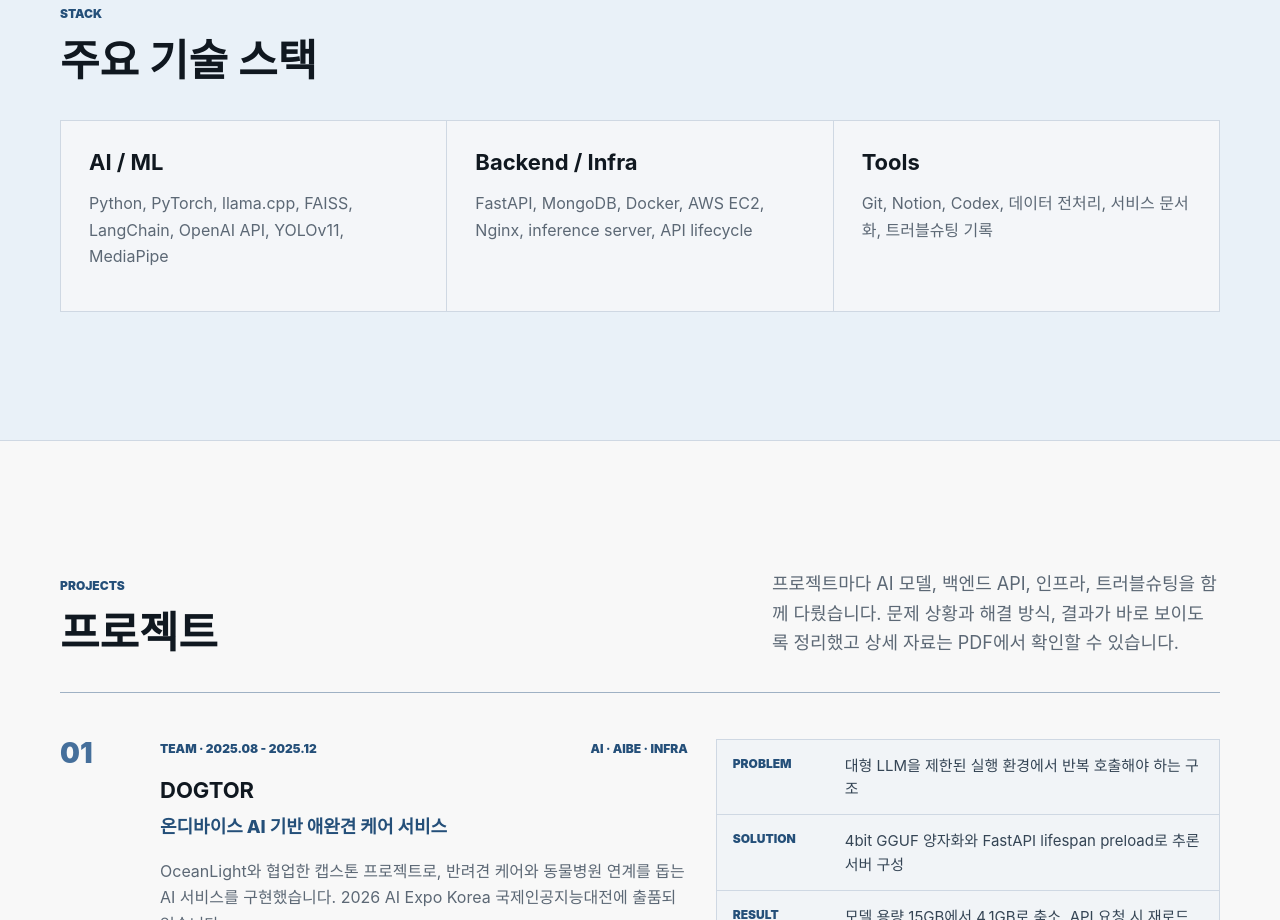
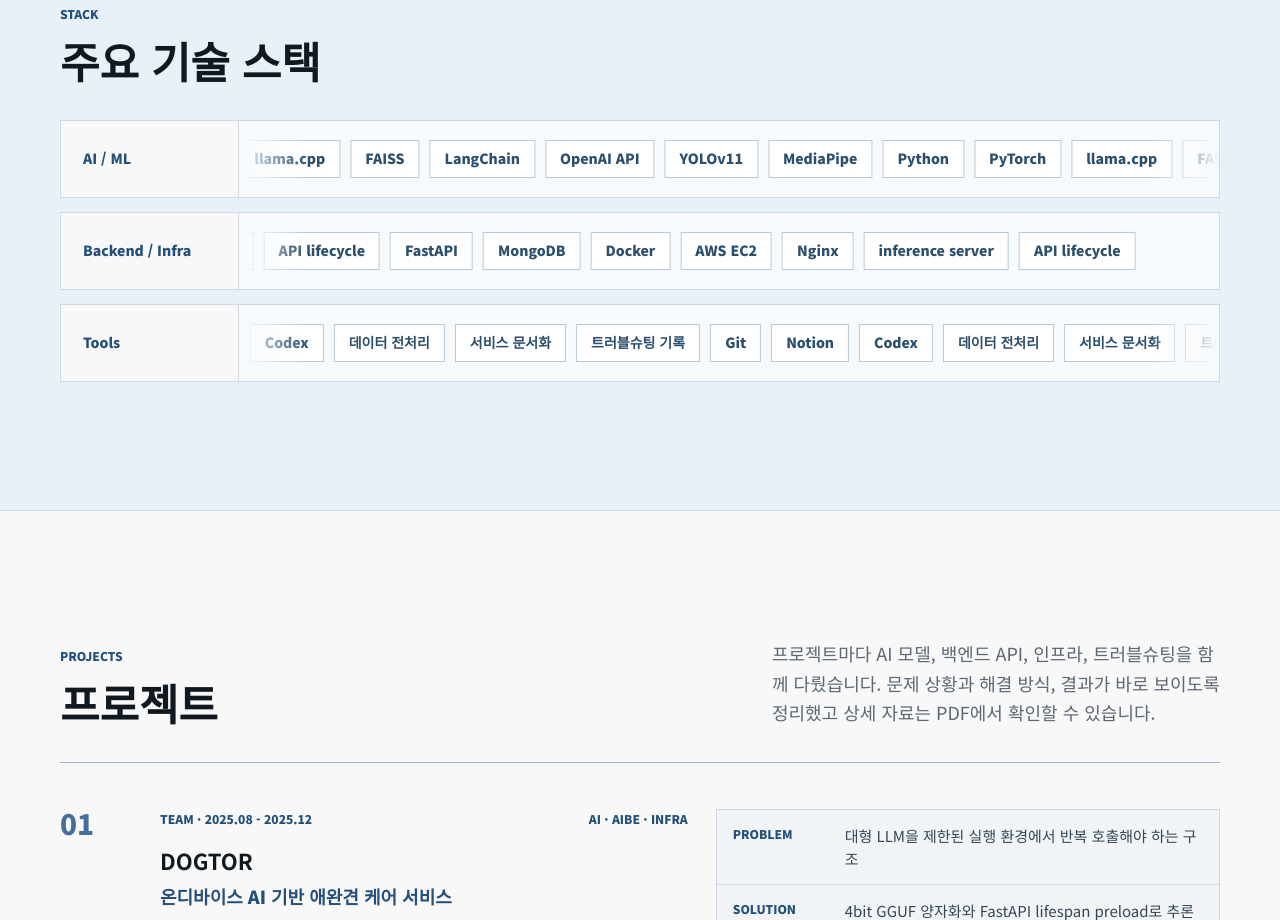
Before and after one commit to yeeeengyu/ingyuChoi_portfolio, a Next.js app: page / in a window 1280 px wide. Shown: the part 1400-2320 px from the top of the page. Built offline with nearby package versions, Linux system fonts and the light colour scheme; no server answers.

Commit message:
Animate stack section

```diff
--- a/app/globals.css
+++ b/app/globals.css
@@ -1,3 +1,5 @@
+@import url('https://fonts.googleapis.com/css2?family=Noto+Sans+KR:wght@400;500;600;700;800;900&display=swap');
+
 :root {
   --bg: #f8f8f8;
   --ink: #101820;
@@ -11,7 +13,7 @@
   --gold: #a88750;
   color: var(--ink);
   background: var(--bg);
-  font-family: Inter, -apple-system, BlinkMacSystemFont, "Segoe UI", "Apple SD Gothic Neo", "Noto Sans KR", sans-serif;
+  font-family: "Noto Sans KR", -apple-system, BlinkMacSystemFont, "Segoe UI", "Apple SD Gothic Neo", sans-serif;
   scroll-behavior: smooth;
 }
 
@@ -214,30 +216,102 @@ p {
   font-size: 18px;
 }
 
-.stackGrid {
+.stackTicker {
   display: grid;
-  grid-template-columns: repeat(3, minmax(0, 1fr));
-  gap: 1px;
-  border: 1px solid var(--line);
-  background: var(--line);
+  gap: 14px;
 }
 
-.stackItem {
-  min-height: 190px;
-  padding: 28px;
-  background: rgba(255, 255, 255, 0.78);
+.stackBand {
+  display: grid;
+  grid-template-columns: 178px minmax(0, 1fr);
+  min-height: 78px;
+  overflow: hidden;
+  border: 1px solid var(--line);
+  background: rgba(255, 255, 255, 0.66);
 }
 
-.stackItem h3,
+.stackBandLabel {
+  display: flex;
+  align-items: center;
+  padding: 18px 22px;
+  border-right: 1px solid var(--line);
+  background: rgba(248, 248, 248, 0.74);
+  color: var(--blue-deep);
+  font-size: 14px;
+  font-weight: 900;
+  line-height: 1.25;
+}
+
+.stackMarquee {
+  display: flex;
+  min-width: 0;
+  overflow: hidden;
+  mask-image: linear-gradient(90deg, transparent 0, black 7%, black 93%, transparent 100%);
+}
+
+.stackTrack {
+  display: flex;
+  width: max-content;
+  animation: stackScroll 30s linear infinite;
+}
+
+.stackBand:nth-child(even) .stackTrack {
+  animation-direction: reverse;
+  animation-duration: 34s;
+}
+
+.stackLoop {
+  display: flex;
+  flex: 0 0 auto;
+  gap: 10px;
+  align-items: center;
+  padding: 18px 10px 18px 0;
+}
+
+.skillPill {
+  display: inline-flex;
+  align-items: center;
+  justify-content: center;
+  min-height: 38px;
+  padding: 0 14px;
+  border: 1px solid #b8c8d8;
+  background: rgba(255, 255, 255, 0.9);
+  color: #2c4f6d;
+  font-size: 14px;
+  font-weight: 850;
+  white-space: nowrap;
+}
+
+@keyframes stackScroll {
+  from {
+    transform: translateX(0);
+  }
+
+  to {
+    transform: translateX(-50%);
+  }
+}
+
+@media (prefers-reduced-motion: reduce) {
+  .stackTrack {
+    animation: none;
+    transform: none;
+  }
+
+  .stackLoop[aria-hidden="true"] {
+    display: none;
+  }
+
+  .stackMarquee {
+    overflow-x: auto;
+    mask-image: none;
+  }
+}
+
 .projectItem h3,
 .awardItem h3 {
   font-size: 22px;
   line-height: 1.25;
-}
-
-.stackItem p {
-  margin-top: 14px;
-  color: var(--muted);
 }
 
 .projectList {
@@ -481,7 +555,6 @@ p {
     font-size: 20px;
   }
 
-  .stackGrid,
   .awardList {
     grid-template-columns: 1fr 1fr;
   }
@@ -530,9 +603,22 @@ p {
     padding: 72px 16px;
   }
 
-  .stackGrid,
   .awardList {
     grid-template-columns: 1fr;
+  }
+
+  .stackBand {
+    grid-template-columns: 1fr;
+  }
+
+  .stackBandLabel {
+    min-height: 54px;
+    border-right: 0;
+    border-bottom: 1px solid var(--line);
+  }
+
+  .stackMarquee {
+    mask-image: linear-gradient(90deg, transparent 0, black 12%, black 88%, transparent 100%);
   }
 
   .awardItem {
--- a/app/page.jsx
+++ b/app/page.jsx
@@ -135,12 +135,24 @@ export default function Home() {
           <p className="kicker">Stack</p>
           <h2>주요 기술 스택</h2>
         </div>
-        <div className="stackGrid">
+        <div className="stackTicker" aria-label="주요 기술 스택 목록">
           {stacks.map(([title, description]) => (
-            <article className="stackItem" key={title}>
-              <h3>{title}</h3>
-              <p>{description}</p>
-            </article>
+            <div className="stackBand" key={title}>
+              <div className="stackBandLabel">
+                <span>{title}</span>
+              </div>
+              <div className="stackMarquee" aria-label={`${title} 기술`}>
+                <div className="stackTrack">
+                  {[0, 1].map((loop) => (
+                    <div className="stackLoop" aria-hidden={loop === 1 ? 'true' : undefined} key={`${title}-${loop}`}>
+                      {description.split(', ').map((skill) => (
+                        <span className="skillPill" key={`${title}-${loop}-${skill}`}>{skill}</span>
+                      ))}
+                    </div>
+                  ))}
+                </div>
+              </div>
+            </div>
           ))}
         </div>
       </section>
```
